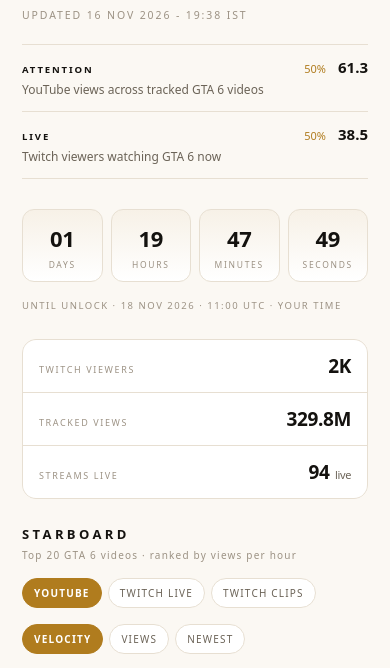
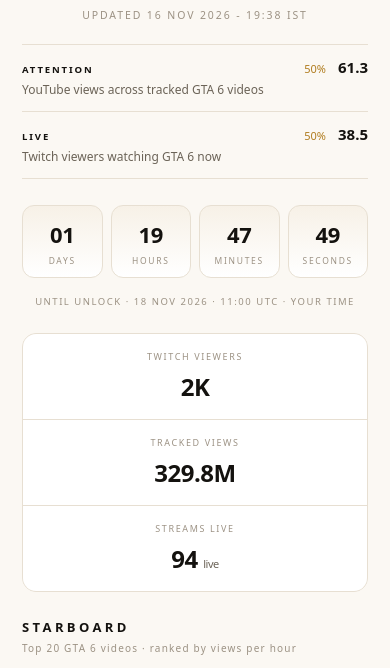
Before and after one commit to projectsixstars/project-six-stars, a plain HTML site: page Market Eye Watcher/app/index.html in a window 390 px wide. Shown: the part 226-894 px from the top of the page. Drawn offline with Linux system fonts and the light colour scheme.

Commit message:
app: centre the tool column
index, signals, countdown and the three metrics now stack down the middle
in one 640px band; the metrics sit in a three-up strip under the countdown
on desktop and one per row on phones.

```diff
--- a/Market Eye Watcher/app/index.html
+++ b/Market Eye Watcher/app/index.html
@@ -43,21 +43,20 @@
   [data-theme="dark"] .brand-main{fill:#F5EFE5}
   [data-theme="dark"] .brand-sub{fill:#A89D8D}
 
-  .dash{display:grid;grid-template-columns:minmax(0,1.12fr) minmax(0,.88fr);gap:clamp(26px,4vw,60px);
-    align-items:start;padding:clamp(26px,4vw,44px) 0 clamp(26px,3.4vw,38px)}
+  .dash{display:block;text-align:center;padding:clamp(26px,4vw,44px) 0 clamp(26px,3.4vw,38px)}
   .idx-name{font-size:9.5px;letter-spacing:.26em;text-transform:uppercase;color:var(--dim);margin-bottom:4px}
   .index{font-size:clamp(72px,12vw,138px);font-weight:800;letter-spacing:-.05em;line-height:.86;
     font-variant-numeric:tabular-nums;background:linear-gradient(180deg,var(--text) 18%,var(--muted) 100%);
     -webkit-background-clip:text;background-clip:text;color:transparent}
   .index small{font-size:.26em;letter-spacing:-.02em;-webkit-text-fill-color:var(--muted);color:var(--muted);font-weight:600}
-  .delta{display:flex;align-items:center;gap:8px;margin-top:12px;font-size:13px;letter-spacing:.03em;color:var(--green);font-weight:600;flex-wrap:wrap}
+  .delta{display:flex;align-items:center;justify-content:center;gap:8px;margin-top:12px;font-size:13px;letter-spacing:.03em;color:var(--green);font-weight:600;flex-wrap:wrap}
   .delta .pill{background:rgba(23,128,74,.10);border:1px solid rgba(23,128,74,.24);padding:4px 10px;border-radius:99px;font-size:12px}
   .delta .pill.neg{background:rgba(255,77,77,.10);border-color:rgba(255,77,77,.25);color:var(--live)}
   .delta .d-lbl{font-size:12px;font-weight:400;letter-spacing:.02em;color:var(--dim)}
   .stamp{margin-top:11px;font-size:10.5px;letter-spacing:.18em;color:var(--dim);text-transform:uppercase}
   .stamp.bad{color:var(--live)}
 
-  .sigs{margin-top:clamp(22px,3vw,30px);border-top:1px solid var(--line)}
+  .sigs{max-width:640px;margin:clamp(22px,3vw,30px) auto 0;border-top:1px solid var(--line);text-align:left}
   .sig{display:grid;grid-template-columns:92px 38px minmax(0,1fr) 46px;grid-template-areas:'k w d v';
     align-items:baseline;gap:12px;padding:12px 0;border-bottom:1px solid var(--line)}
   .s-k{grid-area:k;font-size:9.5px;letter-spacing:.2em;text-transform:uppercase;font-weight:600}
@@ -65,24 +64,23 @@
   .s-d{grid-area:d;font-size:12px;line-height:1.5;color:var(--muted)}
   .s-v{grid-area:v;font-size:15px;font-weight:600;text-align:right;font-variant-numeric:tabular-nums}
 
-  .side{display:flex;flex-direction:column;gap:26px}
-  .count{display:flex;gap:8px;flex-wrap:wrap}
+  .count{display:flex;justify-content:center;gap:8px;flex-wrap:wrap;max-width:640px;margin:clamp(26px,3vw,34px) auto 0}
   .unit{flex:1;min-width:0;padding:13px 6px 11px;text-align:center;border:1px solid var(--line);
     border-radius:12px;background:linear-gradient(180deg,var(--panel2),var(--panel))}
   .unit b{display:block;font-size:26px;font-weight:700;font-variant-numeric:tabular-nums;letter-spacing:-.02em}
   .unit i{display:block;font-style:normal;font-size:8.5px;letter-spacing:.2em;color:var(--dim);margin-top:6px}
   .count .target{flex-basis:100%;font-size:9.5px;letter-spacing:.16em;color:var(--dim);margin-top:8px;text-transform:uppercase;line-height:1.6}
-  .live-box{display:none;justify-content:flex-start}
+  .live-box{display:none;justify-content:center;margin-top:30px}
   .live-box b{display:inline-flex;align-items:center;gap:10px;font-size:12px;letter-spacing:.28em;color:var(--live);
     border:1px solid rgba(255,77,77,.3);background:rgba(255,77,77,.07);padding:11px 20px;border-radius:99px}
   .dot{width:6px;height:6px;border-radius:50%;background:var(--live);box-shadow:0 0 10px var(--live)}
 
-  .stats{display:grid;grid-template-columns:1fr;gap:1px;background:var(--line);border:1px solid var(--line);
-    border-radius:14px;overflow:hidden}
-  .stat{display:flex;align-items:baseline;justify-content:space-between;gap:14px;padding:13px 16px;background:var(--panel)}
+  .stats{display:grid;grid-template-columns:repeat(3,1fr);gap:1px;background:var(--line);border:1px solid var(--line);
+    border-radius:14px;overflow:hidden;max-width:760px;margin:clamp(24px,3vw,32px) auto 0}
+  .stat{display:block;padding:16px 14px;background:var(--panel);text-align:center}
   .stat:hover{background:var(--panel2)}
   .stat .k{font-size:9px;letter-spacing:.18em;color:var(--dim);text-transform:uppercase}
-  .stat .v{font-size:19px;font-weight:700;letter-spacing:-.02em;font-variant-numeric:tabular-nums}
+  .stat .v{font-size:24px;font-weight:700;letter-spacing:-.02em;font-variant-numeric:tabular-nums;margin-top:7px}
   .stat .v span{font-size:11px;color:var(--muted);font-weight:500;margin-left:3px}
 
   .sec-head{display:flex;align-items:flex-end;justify-content:space-between;gap:16px;margin-bottom:14px}
@@ -129,7 +127,6 @@
   footer p b{color:var(--muted);font-weight:600}
 
   @media (max-width:900px){
-    .dash{grid-template-columns:1fr;gap:30px}
     .row{grid-template-columns:24px 20px 48px minmax(0,1fr) 56px}
     .row .num.speed{display:none}
     .thumb{width:48px;height:29px}
@@ -139,6 +136,7 @@
     .sig{grid-template-columns:1fr auto auto;grid-template-areas:'k w v' 'd d d';gap:4px 12px}
     .s-d{grid-column:1/-1}
     .unit b{font-size:22px}
+    .stats{grid-template-columns:1fr}
     .brand svg{height:50px}
     .sec-head{flex-direction:column;align-items:flex-start}
   }
@@ -211,7 +209,6 @@
       </div>
     </section>
 
-    <aside class="side">
     <div class="count" id="countdown">
       <div class="unit"><b id="d">--</b><i>DAYS</i></div>
       <div class="unit"><b id="h">--</b><i>HOURS</i></div>
@@ -226,7 +223,6 @@
       <div class="stat"><div class="k">Tracked views</div><div class="v" id="st-views">--</div></div>
       <div class="stat"><div class="k">Streams live</div><div class="v" id="st-streams">--</div></div>
     </div>
-    </aside>
   </main>
 
   <section class="sec-head">
```
Lines whose indentation alone changed are shown as unchanged.
